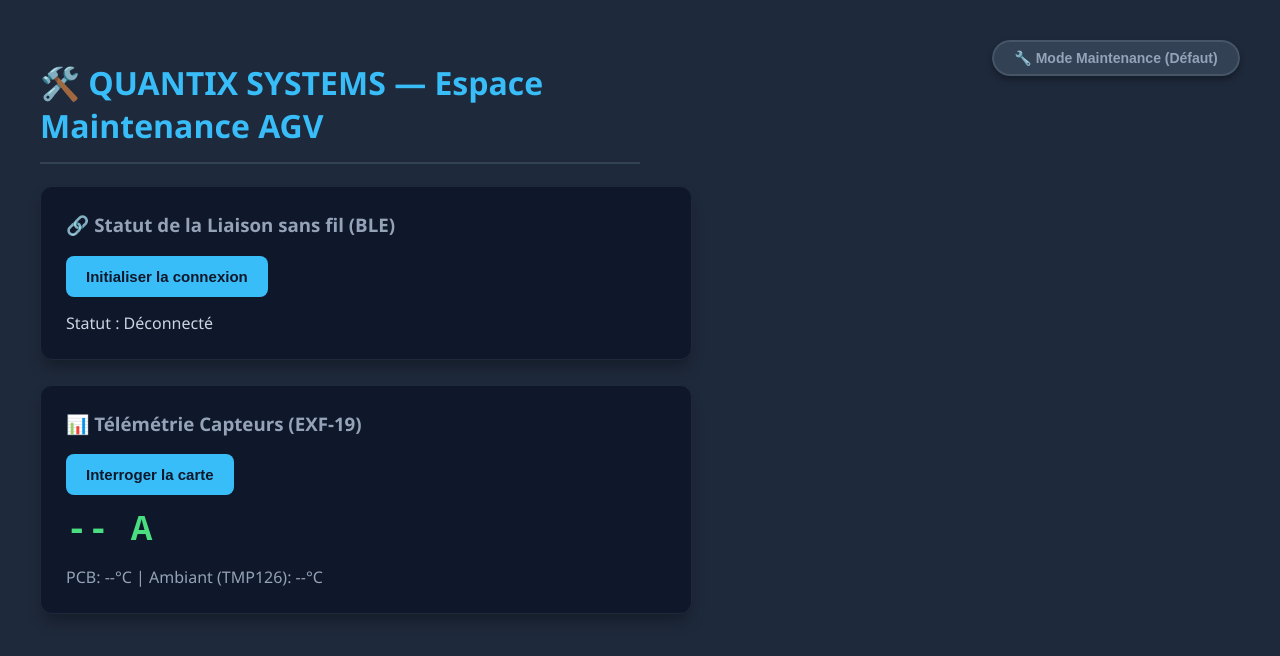
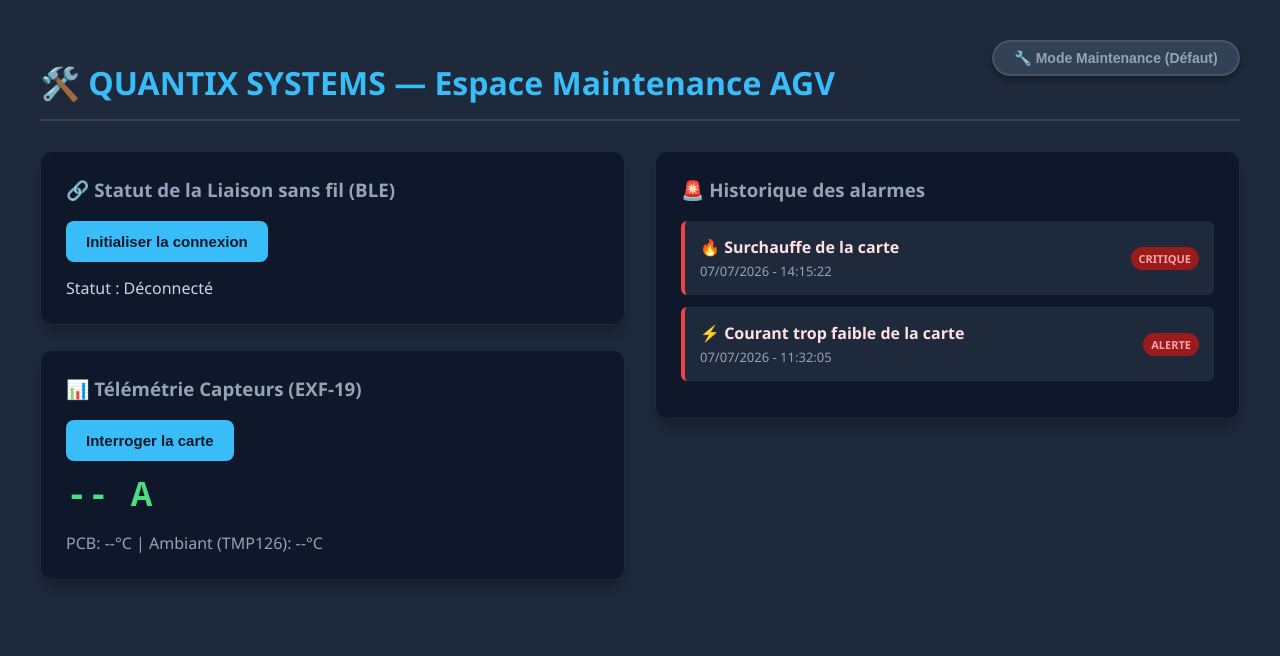
Before and after one commit to AdamAlvess/QUANTIX-SYSTEMS, a Python web app: template API/templates/app.html in a window 1280 px wide. Shown: the top 656 px of the page. Run offline with Jinja, Linux system fonts and the light colour scheme; the template is opened without the code that fills it, so the values that code supplies are empty.

Commit message:
ajout de l'affichage des alarmes et de l'historique des alarmes

```diff
--- a/API/templates/app.html
+++ b/API/templates/app.html
@@ -17,7 +17,26 @@
             color: #38bdf8;
             border-bottom: 2px solid #334155;
             padding-bottom: 15px;
+            max-width: 100%;
+            margin-bottom: 30px;
+        }
+
+        /* --- CONTENEUR FLEXIBLE POUR ALIGNER LES COLONNES --- */
+        .main-container {
+            display: flex;
+            gap: 30px;
+            max-width: 1300px;
+            align-items: flex-start;
+        }
+
+        .column-left {
+            flex: 1;
             max-width: 600px;
+        }
+
+        .column-right {
+            flex: 1;
+            max-width: 650px;
         }
 
         .card {
@@ -27,7 +46,8 @@
             border-radius: 12px;
             box-shadow: 0 10px 15px -3px rgba(0,0,0,0.3);
             margin-bottom: 25px;
-            max-width: 600px;
+            width: 100%;
+            box-sizing: border-box;
         }
 
         h3 { margin-top: 0; color: #94a3b8; }
@@ -55,6 +75,50 @@
             color: #4ade80;
             margin-top: 15px;
             font-family: 'Courier New', Courier, monospace;
+        }
+
+        /* --- STYLES DE LA LISTE D'ALARMES --- */
+        .alarm-list {
+            list-style: none;
+            padding: 0;
+            margin: 0;
+        }
+
+        .alarm-item {
+            background-color: #1e293b;
+            border-left: 4px solid #ef4444;
+            padding: 15px;
+            border-radius: 6px;
+            margin-bottom: 12px;
+            display: flex;
+            justify-content: space-between;
+            align-items: center;
+        }
+
+        .alarm-info {
+            display: flex;
+            flex-direction: column;
+            gap: 4px;
+        }
+
+        .alarm-title {
+            font-weight: bold;
+            color: #fee2e2;
+        }
+
+        .alarm-date {
+            font-size: 13px;
+            color: #94a3b8;
+        }
+
+        .alarm-badge {
+            background-color: #991b1b;
+            color: #fca5a5;
+            font-size: 11px;
+            font-weight: bold;
+            padding: 4px 8px;
+            border-radius: 12px;
+            text-transform: uppercase;
         }
 
         /* --- STYLES DU CONTAINEUR EN HAUT A DROITE --- */
@@ -97,6 +161,9 @@
 
     <h1>🛠️ QUANTIX SYSTEMS — Espace Maintenance AGV</h1>
 
+    <div class="main-container">
+
+        <div class="column-left">
             <div class="card">
                 <h3>🔗 Statut de la Liaison sans fil (BLE)</h3>
                 <button class="btn" onclick="connectAGV()">Initialiser la connexion</button>
@@ -110,6 +177,31 @@
                 <div id="temp_val" style="margin-top: 15px; color: #94a3b8; font-size: 16px;">
                     PCB: --°C | Ambiant (TMP126): --°C
                 </div>
+            </div>
+        </div>
+
+        <div class="column-right">
+            <div class="card">
+                <h3>🚨 Historique des alarmes</h3>
+                <ul class="alarm-list">
+                    <li class="alarm-item">
+                        <div class="alarm-info">
+                            <span class="alarm-title">🔥 Surchauffe de la carte</span>
+                            <span class="alarm-date">07/07/2026 - 14:15:22</span>
+                        </div>
+                        <span class="alarm-badge">Critique</span>
+                    </li>
+                    <li class="alarm-item">
+                        <div class="alarm-info">
+                            <span class="alarm-title">⚡ Courant trop faible de la carte</span>
+                            <span class="alarm-date">07/07/2026 - 11:32:05</span>
+                        </div>
+                        <span class="alarm-badge">Alerte</span>
+                    </li>
+                </ul>
+            </div>
+        </div>
+
     </div>
 
     <script>
```
Lines whose indentation alone changed are shown as unchanged.
